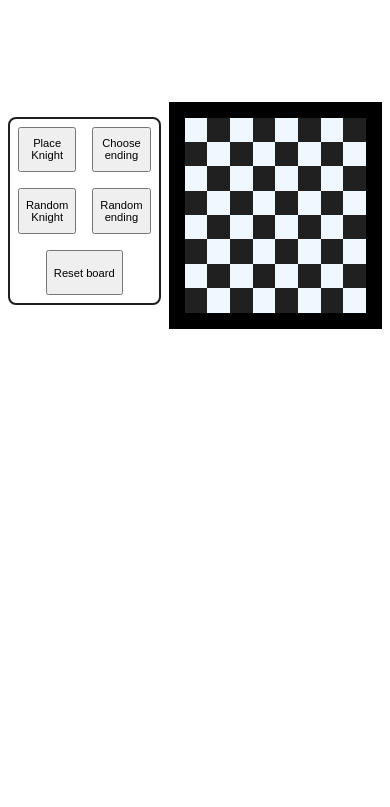
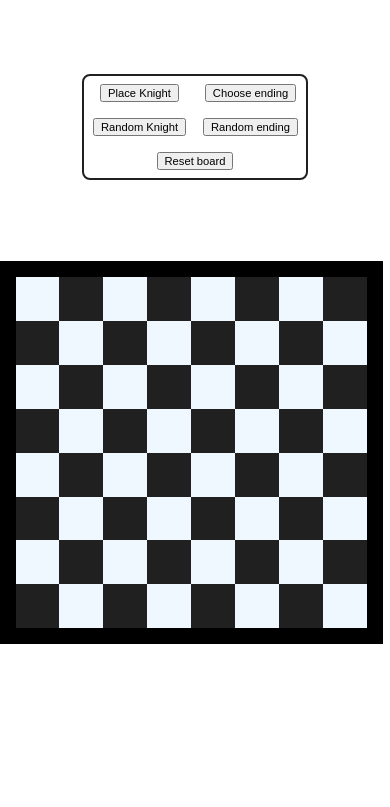
Before and after one commit to NummNuttzCDXX/Knight-Travails, a plain HTML site: page index.html in a window 390 px wide. Shown: the top 807 px of the page. Drawn offline with Linux system fonts and the light colour scheme.

Commit message:
Resize and place elements for smaller screens

```diff
--- a/style.css
+++ b/style.css
@@ -150,3 +150,25 @@ footer {
 	transition: .8s;
 	transform: rotate(2turn) scale(1.2);
 }
+
+/* For Smaller screens */
+@media screen and (max-width: 750px) {
+	.content {
+		flex-direction: column;
+	}
+
+	.console-wrapper {
+		height: 30vh;
+	}
+
+	.console {
+		height: auto;
+	}
+
+	.gameboard {
+		max-width: 90vw;
+		width: 90vw;
+		max-height: 90vw;
+		height: 90vw;
+	}
+}
```
